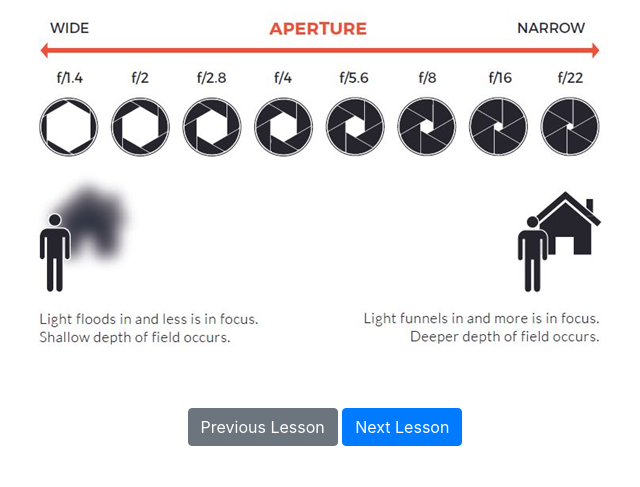
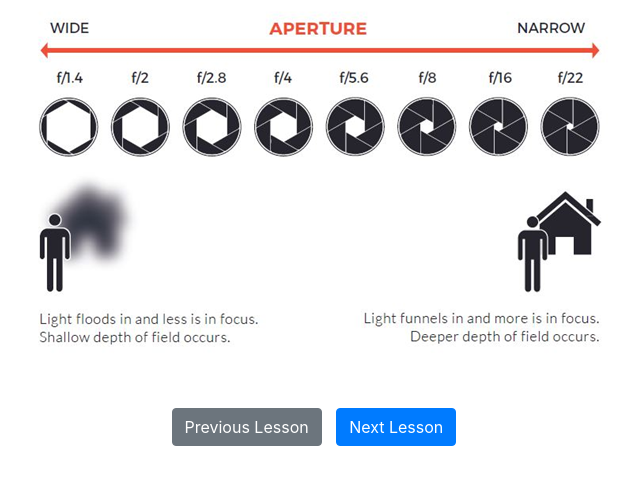
Before and after one commit to YYwang14/UI-Technical-Prototype, a Flask app: page /aperture_2 in a window 1280 px wide. Shown: the part 57-544 px from the top of the page, without its empty margins (315-955 px from the left). Run offline with Flask 3, Linux system fonts and the light colour scheme; some libraries are stand-ins or nearby versions.

Commit message:
Update aperture_2.html

```diff
--- a/templates/aperture_2.html
+++ b/templates/aperture_2.html
@@ -10,9 +10,9 @@
             <img src="{{ url_for('static', filename='images/Aperture2.png') }}" alt="Aperture Diagram" class="img-fluid">
         </div>
     </div>
-    <div class="text-center mt-4">
+    <div class="text-center mt-4" style="margin-bottom: 10px; margin-left: -2%;">
         <!-- Navigation buttons -->
-        <a href="{{ url_for('aperture_1') }}" class="btn btn-secondary">Previous Lesson</a>
+        <a href="{{ url_for('aperture_1') }}" class="btn btn-secondary" style="margin-right: 10px;">Previous Lesson</a>
         <a href="{{ url_for('aperture_3') }}" class="btn btn-primary">Next Lesson</a>
     </div>
 </div>
```
